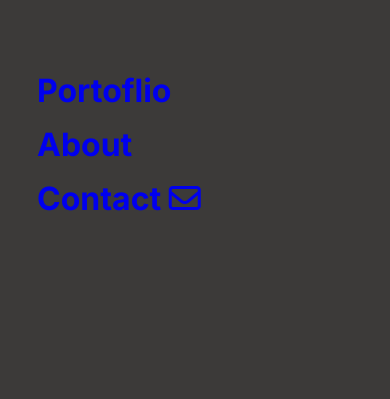
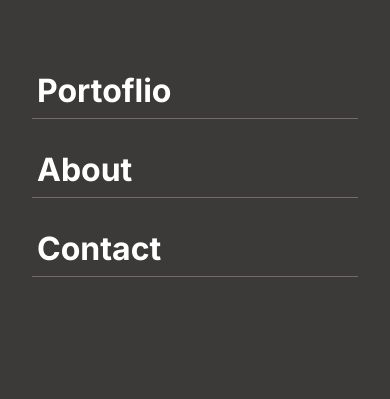
Before and after one commit to D4nielJ/cr-mobile-menu, a website: page index.html in a window 390 px wide. Shown: the top 399 px of the page. Drawn offline with Linux system fonts and the light colour scheme.

Commit message:
Add styles to links from mobile menu

```diff
--- a/css/main.css
+++ b/css/main.css
@@ -52,6 +52,13 @@ header {
   font-weight: 700;
   line-height: 44px;
   letter-spacing: 0;
+  color: white;
+  border-bottom: solid 1px #6f6c6b;
+  margin-bottom: 1.5rem;
+}
+
+.mobile-link {
+  color: white;
 }
 
 #logo {
--- a/index.html
+++ b/index.html
@@ -27,10 +27,10 @@
       </nav>
       <nav id="mobile-nav">
         <ul>
-          <li><a href="#projects">Portoflio</a></li>
-          <li><a href="#about-me">About</a></li>
+          <li><a class="nav-link mobile-link" href="#projects">Portoflio</a></li>
+          <li><a class="nav-link mobile-link" href="#about-me">About</a></li>
           <li>
-            <a href="#contact">Contact <i class="far fa-envelope"></i></a>
+            <a class="nav-link mobile-link" href="#contact">Contact</i></a>
           </li>
         </ul>
       </nav>
```
